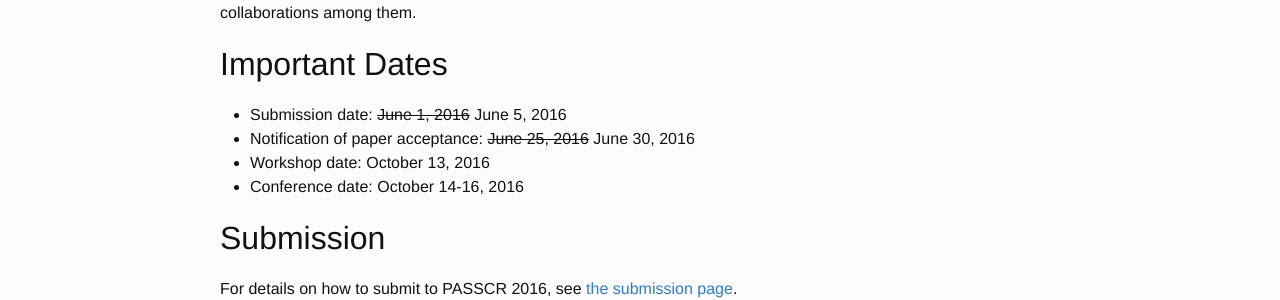
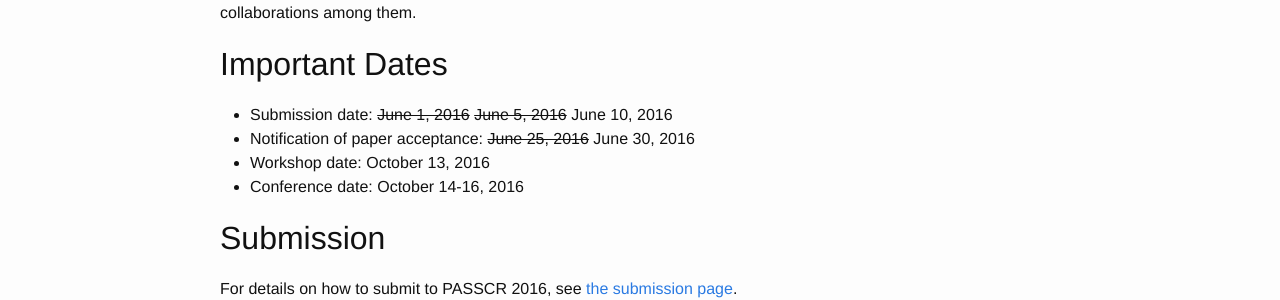
Before and after one commit to passcr/passcr.github.io, a Jekyll site: the page built from index.md, in a window 1280 px wide. Shown: the part 483-783 px from the top of the page. Built offline with Jekyll 4.4.1, drawn with Linux system fonts in a browser that asks for light colours.

Commit message:
modified index.md

```diff
--- a/index.md
+++ b/index.md
@@ -8,7 +8,7 @@ There are emerging demands on integrating various techniques as well as social i
 
 # Important Dates
 
-* Submission date: ~~June 1, 2016~~ June 5, 2016
+* Submission date: ~~June 1, 2016~~ ~~June 5, 2016~~ June 10, 2016
 * Notification of paper acceptance: ~~June 25, 2016~~ June 30, 2016
 * Workshop date: October 13, 2016
 * Conference date: October 14-16, 2016
```
